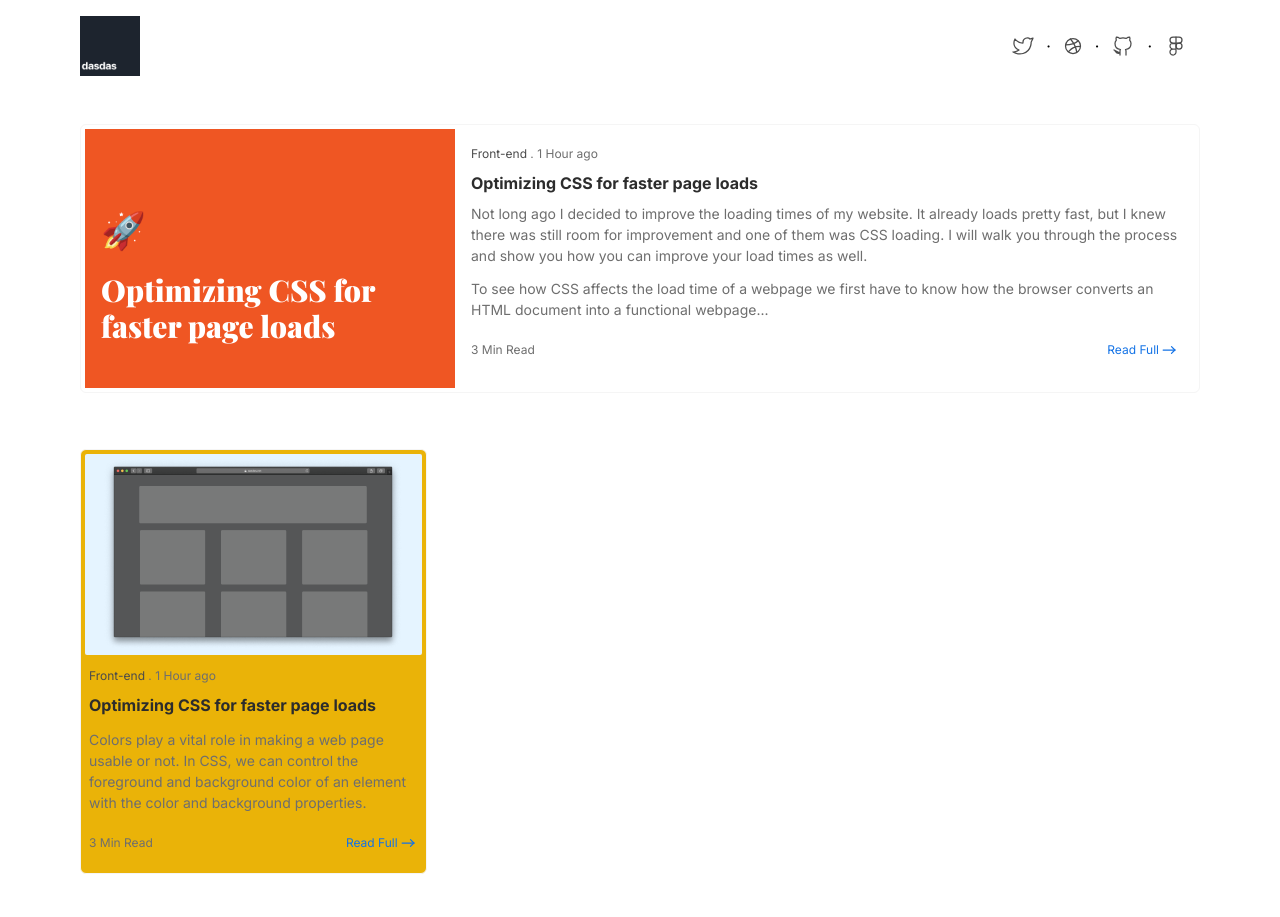
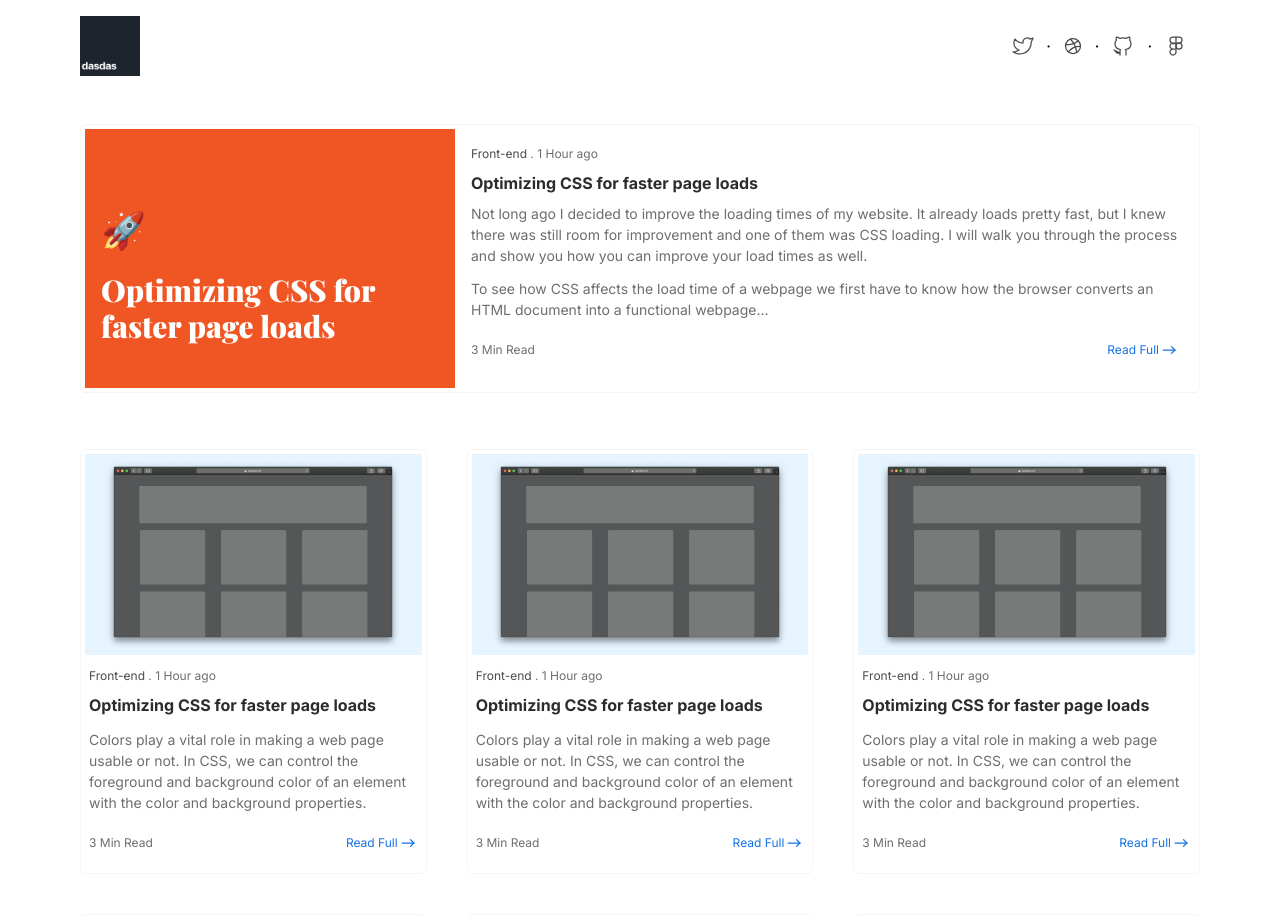
Before and after one commit to Haybuka/weeshr, a Next.js app: page / in a window 1280 px wide. Shown: the top 917 px of the page. Built offline with nearby package versions, Linux system fonts and the light colour scheme.

Commit message:
card cleanup

```diff
--- a/src/app/components/card/index.tsx
+++ b/src/app/components/card/index.tsx
@@ -4,7 +4,7 @@ import CardHead from './cardHead';
 
 const Card = () => {
   return (
-    <div className="border-weesher-300 border p-1 rounded-md  sm:col-span-6 md:col-span-4 bg-yellow-500">
+    <div className="border-weesher-300 border p-1 rounded-md  sm:col-span-6 md:col-span-4 ">
       <CardHead />
       <CardBody />
     </div>
--- a/src/app/page.tsx
+++ b/src/app/page.tsx
@@ -12,10 +12,9 @@ export default function Home() {
     <main>
       <Banner />
       <section className="block sm:grid grid-cols-12 gap-10 my-14">
-        {/* {[1, 2, 3, 4, 5, 6].map((id) => (
+        {[1, 2, 3, 4, 5, 6].map((id) => (
           <Card key={id} />
-        ))} */}
-        <Card />
+        ))}
       </section>
     </main>
   );
```
